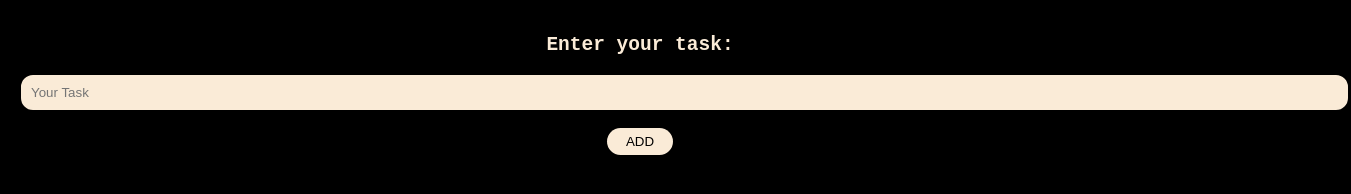
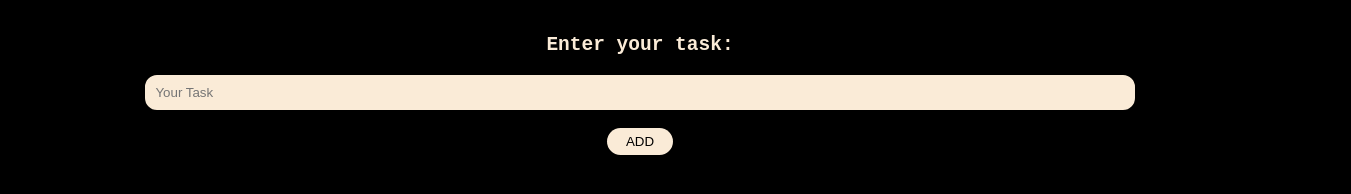
Before and after one commit to Dhxnushh/Todo-app, a plain HTML site: page index.html in a window 1280 px wide. Shown: the whole page, 1351 px wide, since content can reach past the window. Drawn offline with Linux system fonts and the light colour scheme.

Commit message:
modified:   index.html 	modified:   styles.css

```diff
--- a/index.html
+++ b/index.html
@@ -9,12 +9,12 @@
 <body>
     <div>
         <h2>Enter your task:</h2>
-        <form>
-            <input class="input" id="task" type="text" placeholder="Your Task">
+
+            <input class="input" id="task" type="text" placeholder="Your Task" autocomplete="off">
             <br>
             <br>
             <button id="send" onclick="send(event)">ADD</button>
-        </form>
+
     </div>
     <div id="display"></div>
     <script src="index.js"></script>
--- a/styles.css
+++ b/styles.css
@@ -8,7 +8,7 @@ body{
     box-sizing: border-box;
     size: 2em;
     padding: 10px;
-    width: 100em;
+    width: 80%;
     border: solid;
     background-color: antiquewhite;
     border-radius: 15px;
```
